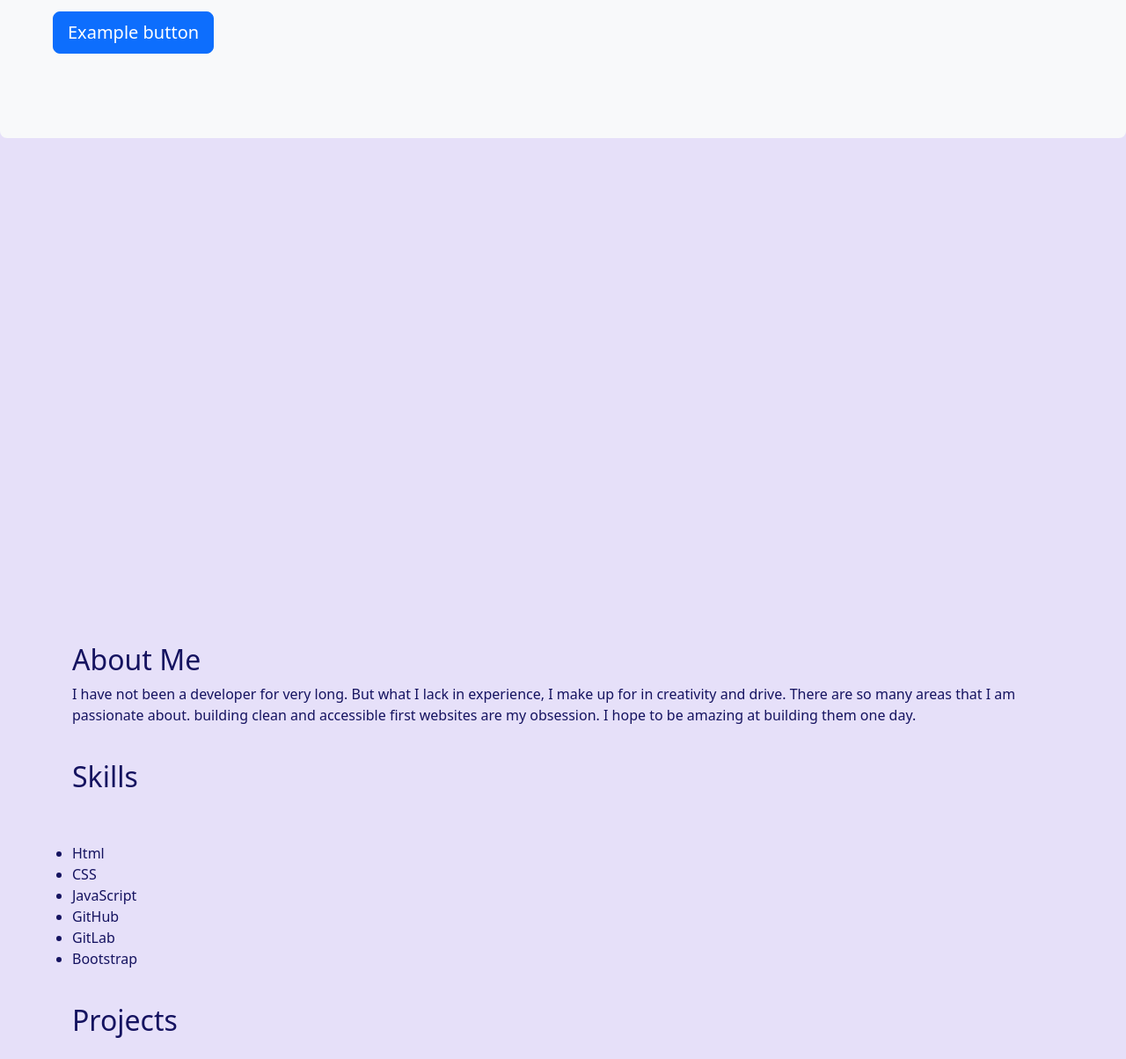
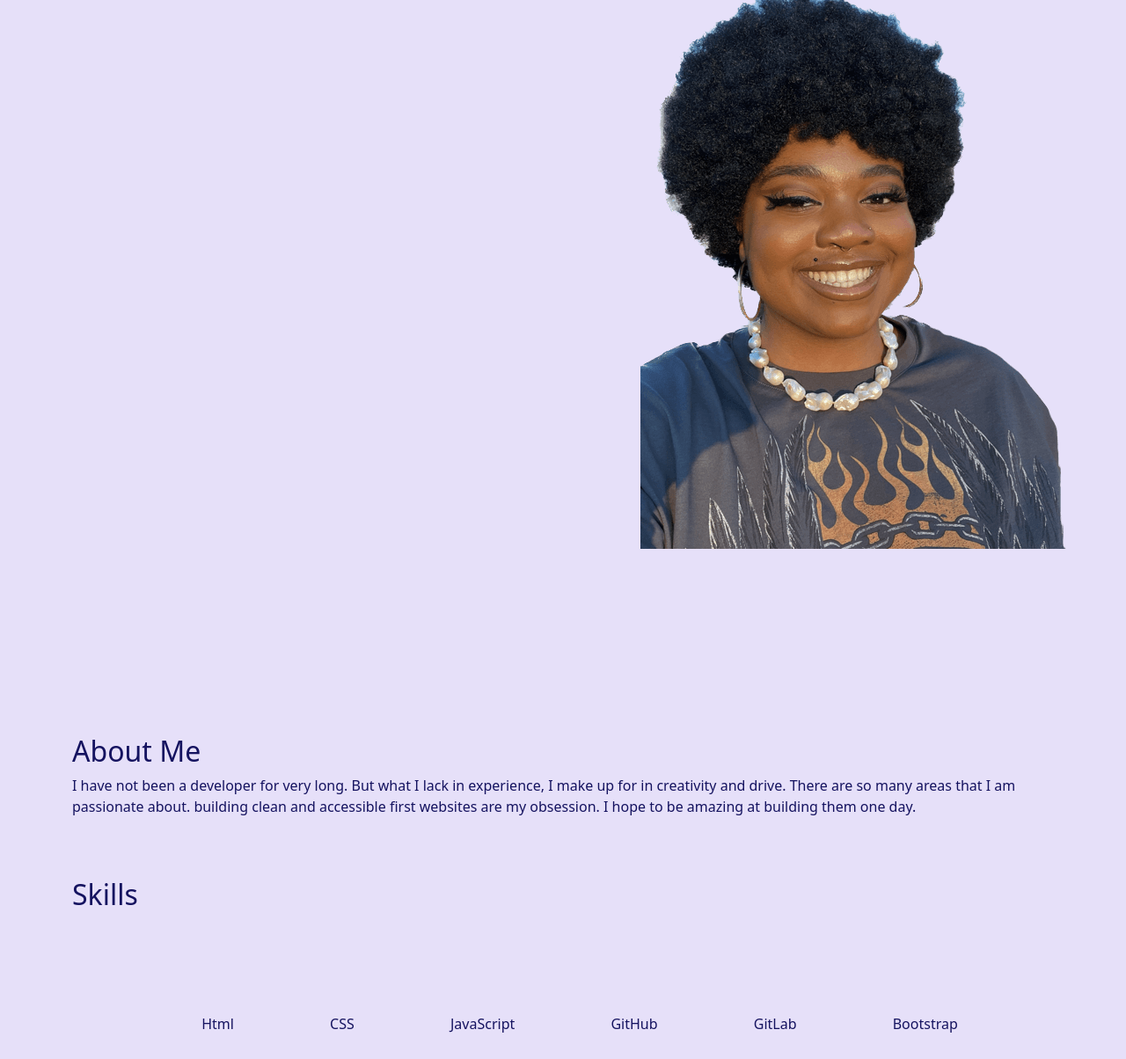
Before and after one commit to Tannababy/Bootstrap-Portfolio, a plain HTML site: page index.html in a window 1280 px wide. Shown: the part 309-1513 px from the top of the page at 88% size. Drawn offline with nearby package versions, Linux system fonts and the light colour scheme.

Commit message:
made skills section a flex container

```diff
--- a/css-folder/style.css
+++ b/css-folder/style.css
@@ -12,7 +12,7 @@ body {
 
 .portrait {
   background-image: url(../images/selfportrait.png);
-  background-position: left;
+  background-position: right;
   background-repeat: no-repeat;
   padding-top: 200px;
   padding-bottom: 800px !important;
@@ -27,6 +27,17 @@ body {
 #skills {
   height: 300px;
   align-items: center;
+}
+
+#skills ul {
+  list-style-type: none;
+  padding-inline-start: 50px;
+}
+
+.skillsList {
+  display: flex;
+  flex-direction: row;
+  justify-content: space-evenly;
 }
 
 #project1 {
--- a/index.html
+++ b/index.html
@@ -49,19 +49,16 @@
       </div>
     </main> -->
 
-    <main class="p-5 mb-4 bg-body-tertiary rounded-3">
-      <div class="container-fluid py-5">
+    <main class="p-5 mb-4">
+      <div class="container-fluid py-5 portrait" id="heroBanner">
         <p class="col-md-8 fs-4">Hi, my name is</p>
         <h1 class="display-5 fw-bold">Lotanna Amobi,</h1>
         <p class="col-md-8 fs-4">Junior frontend web developer in the UK!</p>
-        <button class="btn btn-primary btn-lg" type="button">
-          Example button
-        </button>
       </div>
     </main>
 
     <section class="container">
-      <div class="" id="aboutMe">
+      <div class="row" id="aboutMe">
         <h2>About Me</h2>
         <p>
           I have not been a developer for very long. But what I lack in
@@ -71,12 +68,9 @@
           day.
         </p>
       </div>
-    </section>
-
-    <section class="container">
       <div class="row" id="skills">
         <h2>Skills</h2>
-        <ul>
+        <ul class="skillsList">
           <li>Html</li>
           <li>CSS</li>
           <li>JavaScript</li>
```
